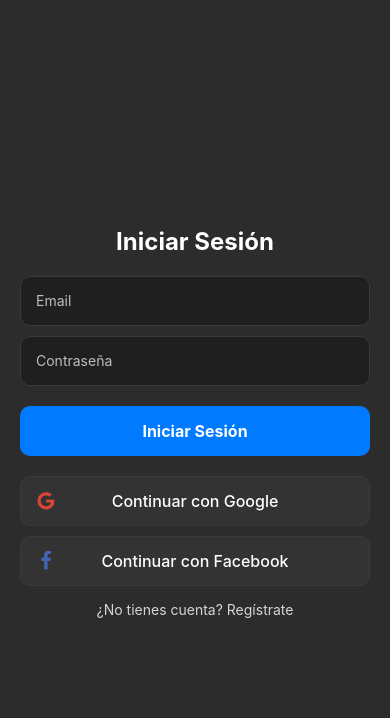
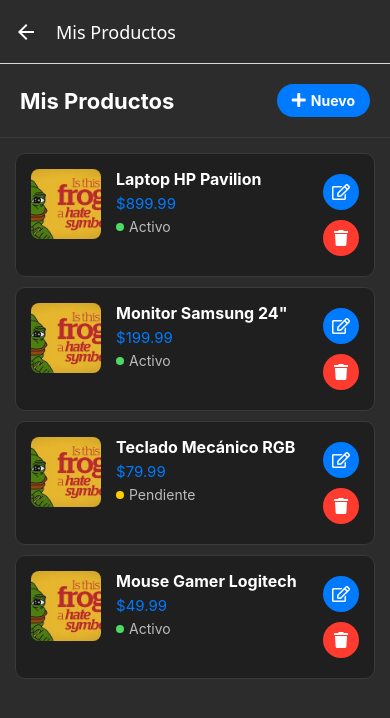
Before and after one commit to Team-Pepe/Pepe-Mobile, a React Native app: screen /MyProducts in a window 390 px wide. Shown: the top 718 px of the page. Built offline with nearby package versions, Linux system fonts and the light colour scheme.

Commit message:
feat(profile): add MyProducts screen with CRUD functionality
Add new screen to view, edit and delete user products. Includes:
- Product listing with status indicators
- Add/edit product navigation
- Delete confirmation flow
- Empty state and loading states

```diff
--- a/src/navigation/AppNavigator.js
+++ b/src/navigation/AppNavigator.js
@@ -16,6 +16,7 @@
 import MyPCScreen from '../screens/pc-builder/MyPCScreen';
 import ProfileScreen from '../screens/profile/ProfileScreen';
 import SellProductScreen from '../screens/profile/SellProductScreen';
+import MyProductsScreen from '../screens/profile/MyProductsScreen';
 
 const Stack = createStackNavigator();
 const Tab = createBottomTabNavigator();
@@ -153,6 +154,13 @@
           }}
         />
         <Stack.Screen
+          name="MyProducts"
+          component={MyProductsScreen}
+          options={{
+            title: 'Mis Productos',
+          }}
+        />
+        <Stack.Screen
           name="SellProduct"
           component={SellProductScreen}
           options={{
--- /dev/null
+++ b/src/screens/profile/MyProductsScreen.js
@@ -0,0 +1,257 @@
+import React, { useState, useEffect } from 'react';
+import { View, Text, StyleSheet, FlatList, TouchableOpacity, Alert, ActivityIndicator, Image } from 'react-native';
+import { FontAwesome5 } from '@expo/vector-icons';
+import { SafeAreaView } from 'react-native-safe-area-context';
+
+const MyProductsScreen = ({ navigation }) => {
+  const [products, setProducts] = useState([]);
+  const [loading, setLoading] = useState(true);
+
+  // Datos de ejemplo para mostrar la interfaz
+  const mockProducts = [
+    { id: '1', title: 'Laptop HP Pavilion', price: '899.99', status: 'active', image: require('../../../assets/pepe.jpg') },
+    { id: '2', title: 'Monitor Samsung 24"', price: '199.99', status: 'active', image: require('../../../assets/pepe.jpg') },
+    { id: '3', title: 'Teclado Mecánico RGB', price: '79.99', status: 'pending', image: require('../../../assets/pepe.jpg') },
+    { id: '4', title: 'Mouse Gamer Logitech', price: '49.99', status: 'active', image: require('../../../assets/pepe.jpg') },
+  ];
+
+  useEffect(() => {
+    // Aquí se cargarían los productos del usuario desde la API
+    // Por ahora usamos datos de ejemplo
+    setTimeout(() => {
+      setProducts(mockProducts);
+      setLoading(false);
+    }, 1000);
+  }, []);
+
+  const handleAddProduct = () => {
+    navigation.navigate('SellProduct');
+  };
+
+  const handleEditProduct = (product) => {
+    // Navegar a la pantalla de edición con los datos del producto
+    navigation.navigate('SellProduct', { product });
+  };
+
+  const handleDeleteProduct = (productId) => {
+    Alert.alert(
+      'Eliminar producto',
+      '¿Estás seguro de que quieres eliminar este producto?',
+      [
+        { text: 'Cancelar', style: 'cancel' },
+        {
+          text: 'Eliminar',
+          style: 'destructive',
+          onPress: () => {
+            // Aquí iría la llamada a la API para eliminar
+            // Por ahora solo actualizamos el estado local
+            setProducts(products.filter(p => p.id !== productId));
+            Alert.alert('Producto eliminado', 'El producto ha sido eliminado correctamente');
+          }
+        },
+      ]
+    );
+  };
+
+  const renderProductItem = ({ item }) => (
+    <View style={styles.productItem}>
+      <Image
+        source={item.image}
+        style={styles.productImage}
+        resizeMode="cover"
+      />
+      <View style={styles.productInfo}>
+        <Text style={styles.productTitle}>{item.title}</Text>
+        <Text style={styles.productPrice}>${item.price}</Text>
+        <View style={styles.statusContainer}>
+          <View style={[styles.statusDot, { backgroundColor: item.status === 'active' ? '#4CD964' : '#FFCC00' }]} />
+          <Text style={styles.statusText}>
+            {item.status === 'active' ? 'Activo' : 'Pendiente'}
+          </Text>
+        </View>
+      </View>
+      <View style={styles.actionButtons}>
+        <TouchableOpacity
+          style={[styles.actionButton, styles.editButton]}
+          onPress={() => handleEditProduct(item)}
+        >
+          <FontAwesome5 name="edit" size={16} color="#ffffff" />
+        </TouchableOpacity>
+        <TouchableOpacity
+          style={[styles.actionButton, styles.deleteButton]}
+          onPress={() => handleDeleteProduct(item.id)}
+        >
+          <FontAwesome5 name="trash" size={16} color="#ffffff" />
+        </TouchableOpacity>
+      </View>
+    </View>
+  );
+
+  return (
+    <SafeAreaView style={styles.container}>
+      <View style={styles.header}>
+        <Text style={styles.title}>Mis Productos</Text>
+        <TouchableOpacity
+          style={styles.addButton}
+          onPress={handleAddProduct}
+        >
+          <FontAwesome5 name="plus" size={16} color="#ffffff" />
+          <Text style={styles.addButtonText}>Nuevo</Text>
+        </TouchableOpacity>
+      </View>
+
+      {loading ? (
+        <View style={styles.loadingContainer}>
+          <ActivityIndicator size="large" color="#007AFF" />
+        </View>
+      ) : products.length > 0 ? (
+        <FlatList
+          data={products}
+          renderItem={renderProductItem}
+          keyExtractor={item => item.id}
+          contentContainerStyle={styles.listContent}
+        />
+      ) : (
+        <View style={styles.emptyContainer}>
+          <FontAwesome5 name="box-open" size={60} color="#666666" />
+          <Text style={styles.emptyText}>No tienes productos publicados</Text>
+          <TouchableOpacity
+            style={styles.button}
+            onPress={handleAddProduct}
+          >
+            <Text style={styles.buttonText}>Publicar mi primer producto</Text>
+          </TouchableOpacity>
+        </View>
+      )}
+    </SafeAreaView>
+  );
+};
+
+const styles = StyleSheet.create({
+  container: {
+    flex: 1,
+    backgroundColor: '#2c2c2c',
+  },
+  header: {
+    flexDirection: 'row',
+    justifyContent: 'space-between',
+    alignItems: 'center',
+    padding: 20,
+    borderBottomWidth: 1,
+    borderBottomColor: '#3a3a3a',
+  },
+  title: {
+    fontSize: 22,
+    fontWeight: 'bold',
+    color: '#ffffff',
+  },
+  addButton: {
+    flexDirection: 'row',
+    backgroundColor: '#007AFF',
+    paddingHorizontal: 15,
+    paddingVertical: 8,
+    borderRadius: 20,
+    alignItems: 'center',
+  },
+  addButtonText: {
+    color: '#ffffff',
+    fontWeight: 'bold',
+    marginLeft: 5,
+  },
+  listContent: {
+    padding: 15,
+  },
+  productItem: {
+    flexDirection: 'row',
+    backgroundColor: '#1f1f1f',
+    borderRadius: 10,
+    padding: 15,
+    marginBottom: 10,
+    borderWidth: 1,
+    borderColor: '#3a3a3a',
+  },
+  productImage: {
+    width: 70,
+    height: 70,
+    borderRadius: 8,
+    marginRight: 15,
+  },
+  productInfo: {
+    flex: 1,
+  },
+  productTitle: {
+    fontSize: 16,
+    fontWeight: 'bold',
+    color: '#ffffff',
+    marginBottom: 5,
+  },
+  productPrice: {
+    fontSize: 15,
+    color: '#007AFF',
+    marginBottom: 5,
+  },
+  statusContainer: {
+    flexDirection: 'row',
+    alignItems: 'center',
+  },
+  statusDot: {
+    width: 8,
+    height: 8,
+    borderRadius: 4,
+    marginRight: 5,
+  },
+  statusText: {
+    fontSize: 14,
+    color: '#bbbbbb',
+  },
+  actionButtons: {
+    justifyContent: 'space-around',
+    marginLeft: 10,
+  },
+  actionButton: {
+    width: 36,
+    height: 36,
+    borderRadius: 18,
+    justifyContent: 'center',
+    alignItems: 'center',
+    marginVertical: 5,
+  },
+  editButton: {
+    backgroundColor: '#007AFF',
+  },
+  deleteButton: {
+    backgroundColor: '#FF3B30',
+  },
+  loadingContainer: {
+    flex: 1,
+    justifyContent: 'center',
+    alignItems: 'center',
+  },
+  emptyContainer: {
+    flex: 1,
+    justifyContent: 'center',
+    alignItems: 'center',
+    padding: 20,
+  },
+  emptyText: {
+    fontSize: 18,
+    color: '#bbbbbb',
+    textAlign: 'center',
+    marginTop: 20,
+    marginBottom: 30,
+  },
+  button: {
+    backgroundColor: '#007AFF',
+    borderRadius: 10,
+    paddingVertical: 12,
+    paddingHorizontal: 30,
+    alignItems: 'center',
+  },
+  buttonText: {
+    color: '#ffffff',
+    fontWeight: 'bold',
+    fontSize: 16,
+  },
+});
+
+export default MyProductsScreen;
--- a/src/screens/profile/ProfileScreen.js
+++ b/src/screens/profile/ProfileScreen.js
@@ -46,9 +46,9 @@
           <Text style={styles.menuText}>Mis Pedidos</Text>
         </TouchableOpacity>
 
-        <TouchableOpacity style={styles.menuItem} onPress={() => navigation.navigate('SellProduct')}>
+        <TouchableOpacity style={styles.menuItem} onPress={() => navigation.navigate('MyProducts')}>
           <FontAwesome5 name="tags" size={20} color="#007AFF" />
-          <Text style={styles.menuText}>Vender</Text>
+          <Text style={styles.menuText}>Mis Productos</Text>
         </TouchableOpacity>
 
         <TouchableOpacity style={styles.menuItem}>
```
Also changed, not shown: src/screens/auth/RegisterScreen.js (line endings or trailing spaces).
